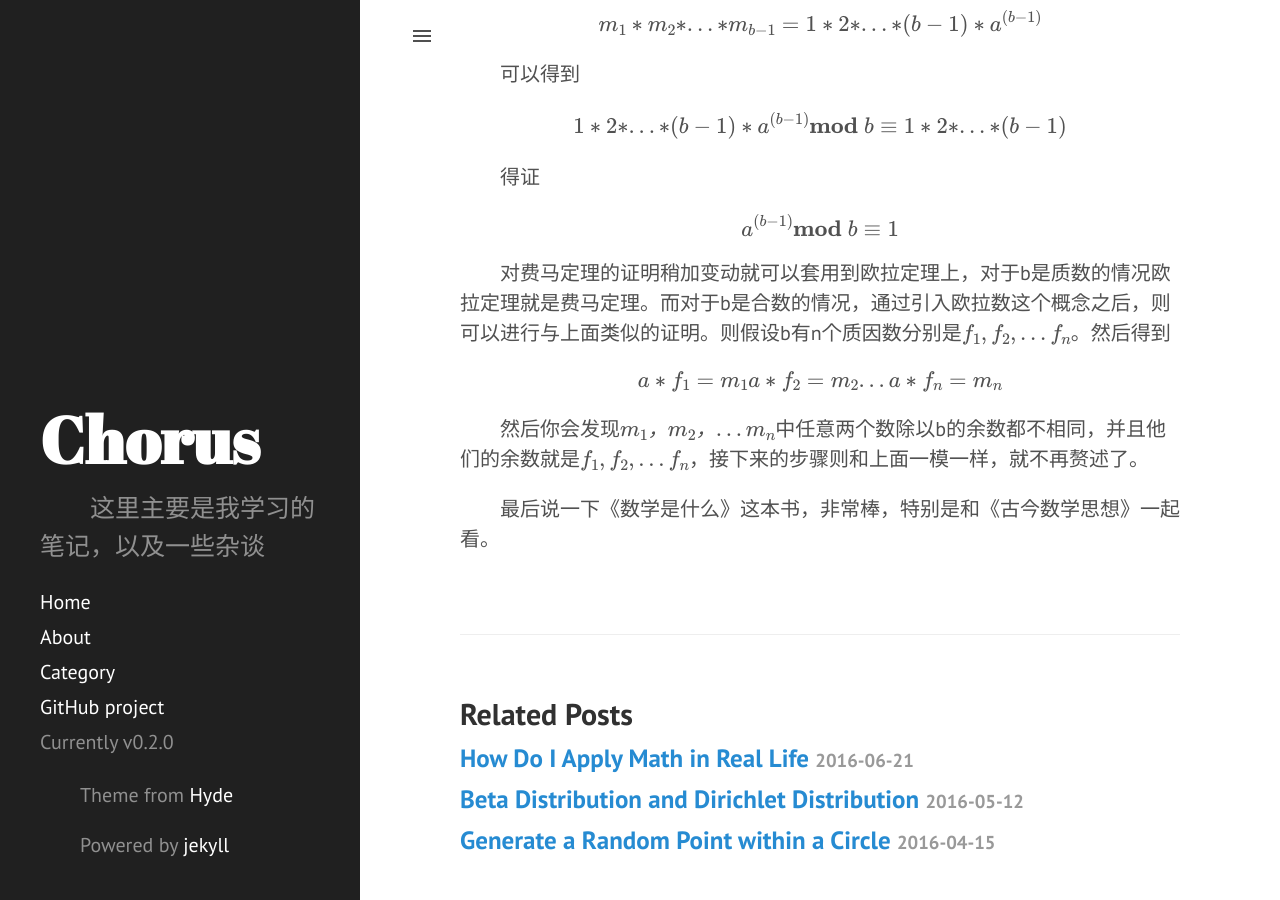
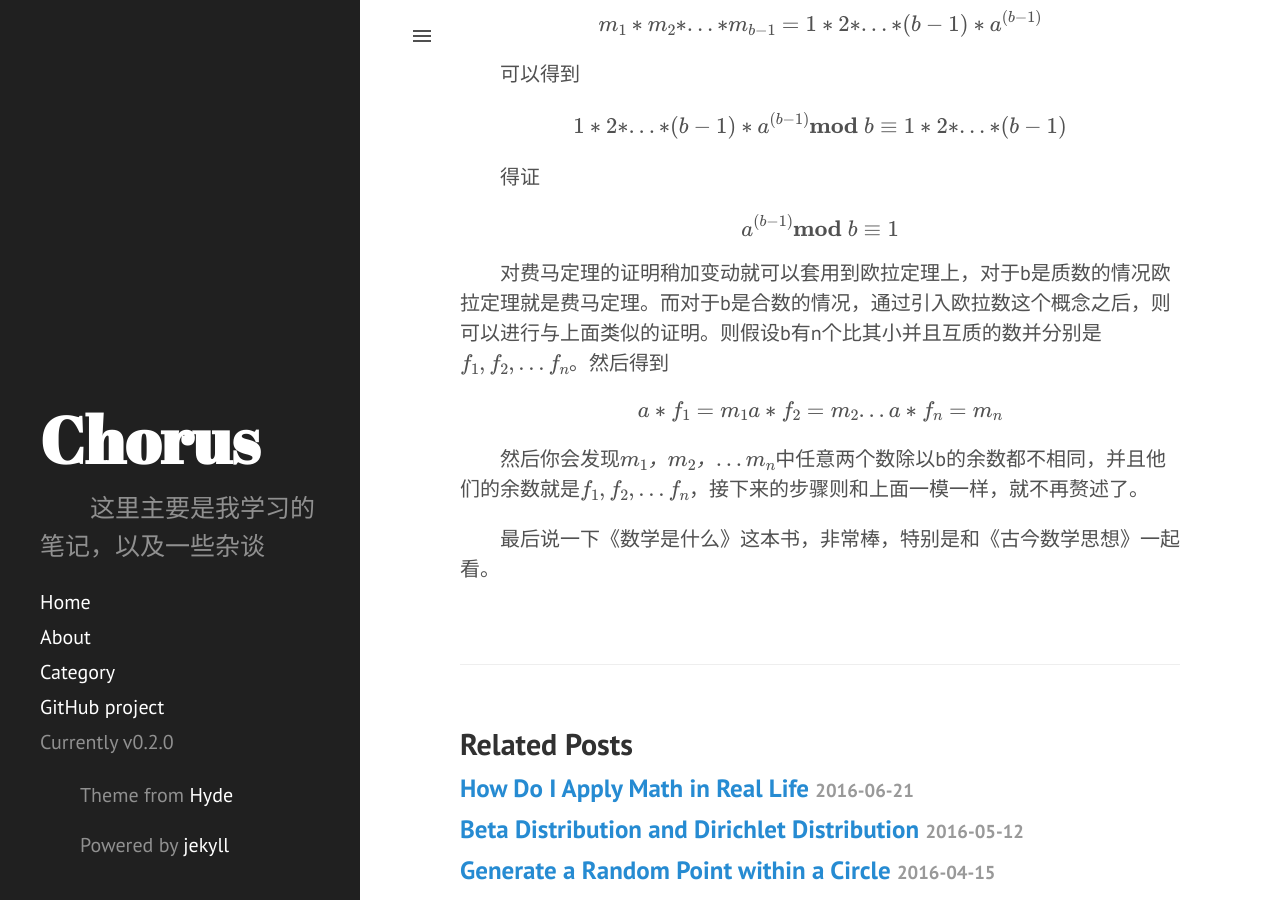
Before and after one commit to xxiieao/xxiieao.github.io, a Jekyll site: the page built from _posts/2016-06-26-A-Proof-Of-Euler's-Theorem.md, in a window 1280 px wide and 900 px high, scrolled down 1333 px. Built offline with Jekyll 4.4.1, drawn with Linux system fonts in a browser that asks for light colours; formulas are drawn with MathJax 3.

Commit message:
fix typo

```diff
--- a/_posts/2016-06-26-A-Proof-Of-Euler's-Theorem.md
+++ b/_posts/2016-06-26-A-Proof-Of-Euler's-Theorem.md
@@ -47,7 +47,7 @@ $$ 1 * 2 * ... * (b-1) * a^{(b-1)} \mathbf{mod}\ b \equiv 1 * 2 * ... * (b-1) $$
 
 $$ a^{(b-1)} \mathbf{mod}\ b \equiv 1 $$
 
-对费马定理的证明稍加变动就可以套用到欧拉定理上，对于b是质数的情况欧拉定理就是费马定理。而对于b是合数的情况，通过引入欧拉数这个概念之后，则可以进行与上面类似的证明。则假设b有n个质因数分别是$$f_1,f_2,...f_n$$。然后得到
+对费马定理的证明稍加变动就可以套用到欧拉定理上，对于b是质数的情况欧拉定理就是费马定理。而对于b是合数的情况，通过引入欧拉数这个概念之后，则可以进行与上面类似的证明。则假设b有n个比其小并且互质的数并分别是$$f_1,f_2,...f_n$$。然后得到
 
 $$
 a * f_1 = m_1 \\
```
